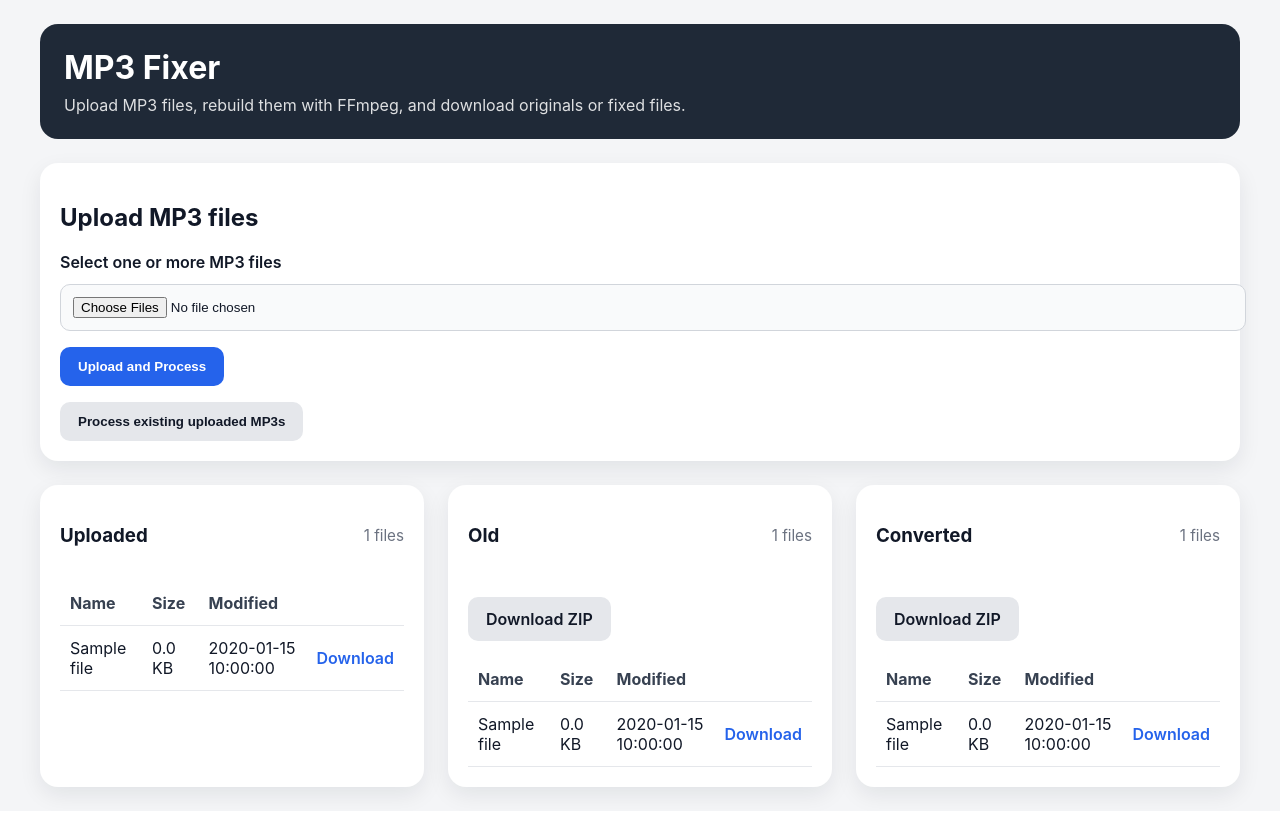
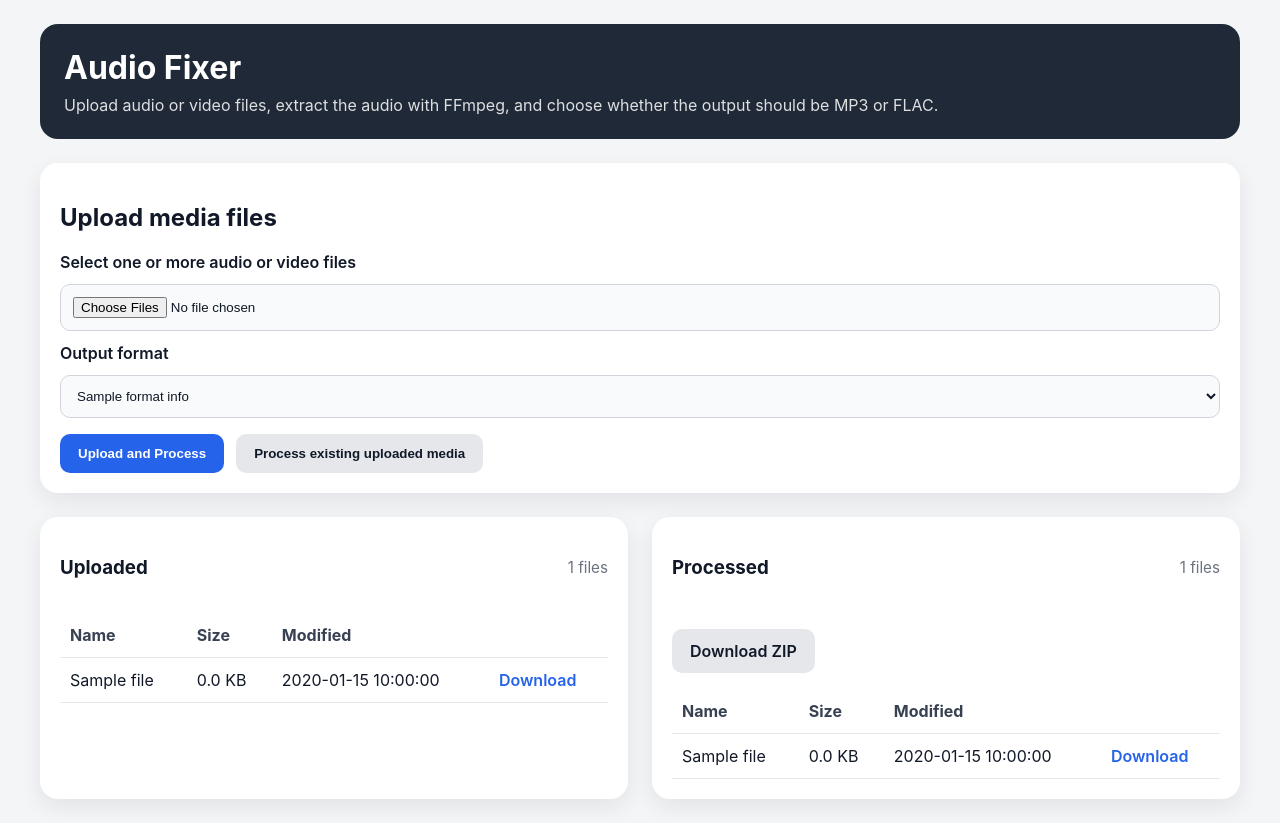
Before and after one commit to thesteau/audio_exporter, a Flask app: template templates/index.html in a window 1280 px wide. Run offline with Flask 3, Linux system fonts and the light colour scheme; the template is opened without the code that fills it: most values are stand-ins (such as "Sample title", 1, 10 or a date in 2020); parts of the project's set-up code (start-up, migrations or seed data) failed here and were passed over.

Commit message:
Update structure

```diff
--- a/docker-compose.yml
+++ b/docker-compose.yml
@@ -4,4 +4,4 @@ services:
     ports:
       - 7160:8000
     volumes:
-      - ./service/songs:/service/songs
+      - ./songs:/songs
--- a/static/style.css
+++ b/static/style.css
@@ -43,22 +43,34 @@ body {
 
 .field-label {
   display: block;
-  margin-bottom: 12px;
+  margin: 12px 0 12px;
   font-weight: 600;
 }
 
-input[type="file"] {
+.field-label:first-of-type {
+  margin-top: 0;
+}
+
+input[type="file"],
+select {
   width: 100%;
   padding: 12px;
   border: 1px solid #d1d5db;
   border-radius: 10px;
   background: #f9fafb;
+  color: #111827;
+  box-sizing: border-box;
 }
 
 .button-row,
-.panel-actions,
-.process-form {
+.panel-actions {
   margin-top: 16px;
+}
+
+.button-row {
+  display: flex;
+  flex-wrap: wrap;
+  gap: 12px;
 }
 
 .btn {
@@ -170,7 +182,7 @@ input[type="file"] {
 }
 
 @media (min-width: 880px) {
-  .file-grid {
-    grid-template-columns: repeat(3, minmax(0, 1fr));
+  .file-grid-two {
+    grid-template-columns: repeat(2, minmax(0, 1fr));
   }
 }
--- a/templates/index.html
+++ b/templates/index.html
@@ -3,15 +3,15 @@
   <head>
     <meta charset="utf-8" />
     <meta name="viewport" content="width=device-width, initial-scale=1" />
-    <title>MP3 Fixer</title>
+    <title>Audio Fixer</title>
     <link rel="stylesheet" href="/static/style.css" />
   </head>
   <body>
     <div class="site-shell">
       <header class="top-bar">
         <div>
-          <h1>MP3 Fixer</h1>
-          <p class="subtitle">Upload MP3 files, rebuild them with FFmpeg, and download originals or fixed files.</p>
+          <h1>Audio Fixer</h1>
+          <p class="subtitle">Upload audio or video files, extract the audio with FFmpeg, and choose whether the output should be MP3 or FLAC.</p>
         </div>
       </header>
 
@@ -27,20 +27,24 @@
         {% endwith %}
 
         <section class="card upload-card">
-          <h2>Upload MP3 files</h2>
+          <h2>Upload media files</h2>
           <form action="{{ url_for('upload') }}" method="post" enctype="multipart/form-data">
-            <label class="field-label" for="files">Select one or more MP3 files</label>
-            <input type="file" id="files" name="files" accept="audio/mpeg" multiple />
+            <label class="field-label" for="files">Select one or more audio or video files</label>
+            <input type="file" id="files" name="files" accept="audio/*,video/*" multiple />
+            <label class="field-label" for="output_format">Output format</label>
+            <select id="output_format" name="output_format">
+              {% for format_key, format_info in output_formats.items() %}
+                <option value="{{ format_key }}" {% if format_key == default_output_format %}selected{% endif %}>{{ format_info.label }}</option>
+              {% endfor %}
+            </select>
             <div class="button-row">
               <button type="submit" class="btn btn-primary">Upload and Process</button>
+              <button type="submit" class="btn btn-secondary" formaction="{{ url_for('process_files') }}">Process existing uploaded media</button>
             </div>
-          </form>
-          <form action="{{ url_for('process_files') }}" method="post" class="process-form">
-            <button type="submit" class="btn btn-secondary">Process existing uploaded MP3s</button>
           </form>
         </section>
 
-        <section class="file-grid">
+        <section class="file-grid file-grid-two">
           <div class="file-panel">
             <div class="panel-header">
               <h3>Uploaded</h3>
@@ -69,36 +73,7 @@
 
           <div class="file-panel">
             <div class="panel-header">
-              <h3>Old</h3>
-              <span class="count">{{ old_files | length }} files</span>
-            </div>
-            <div class="panel-actions">
-              <a class="btn btn-secondary" href="{{ url_for('download_zip', category='old') }}">Download ZIP</a>
-            </div>
-            {% if old_files %}
-              <table class="file-table">
-                <thead>
-                  <tr><th>Name</th><th>Size</th><th>Modified</th><th></th></tr>
-                </thead>
-                <tbody>
-                  {% for file in old_files %}
-                    <tr>
-                      <td>{{ file.name }}</td>
-                      <td>{{ (file.size / 1024) | round(1) }} KB</td>
-                      <td>{{ file.modified.strftime('%Y-%m-%d %H:%M:%S') }}</td>
-                      <td><a class="link-button" href="{{ url_for('download_file', category='old', filename=file.name) }}">Download</a></td>
-                    </tr>
-                  {% endfor %}
-                </tbody>
-              </table>
-            {% else %}
-              <div class="empty-state">No old files available.</div>
-            {% endif %}
-          </div>
-
-          <div class="file-panel">
-            <div class="panel-header">
-              <h3>Converted</h3>
+              <h3>Processed</h3>
               <span class="count">{{ converted_files | length }} files</span>
             </div>
             <div class="panel-actions">
@@ -121,7 +96,7 @@
                 </tbody>
               </table>
             {% else %}
-              <div class="empty-state">No converted files yet.</div>
+              <div class="empty-state">No processed files yet.</div>
             {% endif %}
           </div>
         </section>
--- a/webapp/runtime.py
+++ b/webapp/runtime.py
@@ -2,7 +2,7 @@ import threading
 import time
 
 from .config import CLEANUP_INTERVAL_SECONDS
-from .services.files import cleanup_old_music_files, ensure_directories
+from .services.files import cleanup_media_files, ensure_directories
 
 _cleanup_thread_started = False
 _startup_complete = False
@@ -12,7 +12,7 @@ _startup_lock = threading.Lock()
 def cleanup_worker():
     while True:
         time.sleep(CLEANUP_INTERVAL_SECONDS)
-        cleanup_old_music_files()
+        cleanup_media_files()
 
 
 def ensure_cleanup_thread():
@@ -31,6 +31,6 @@ def ensure_runtime_ready():
         if _startup_complete:
             return
         ensure_directories()
-        cleanup_old_music_files()
+        cleanup_media_files()
         ensure_cleanup_thread()
         _startup_complete = True
```
Also changed, not shown: webapp/config.py (+7 -4 lines), webapp/routes.py (+38 -22 lines), webapp/services/conversion.py (+38 -3 lines), webapp/services/files.py (+9 -20 lines), README.md, 2 other files.
